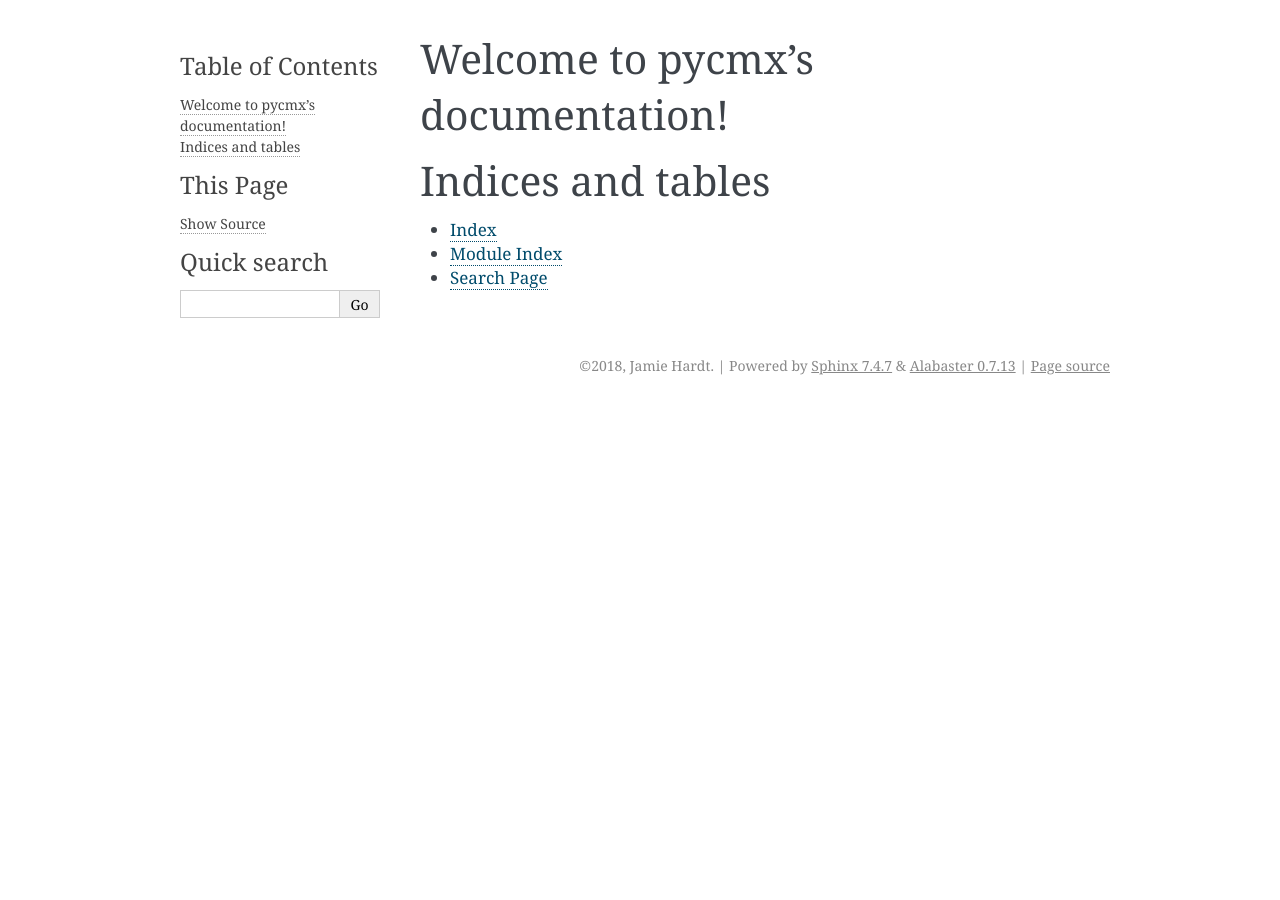
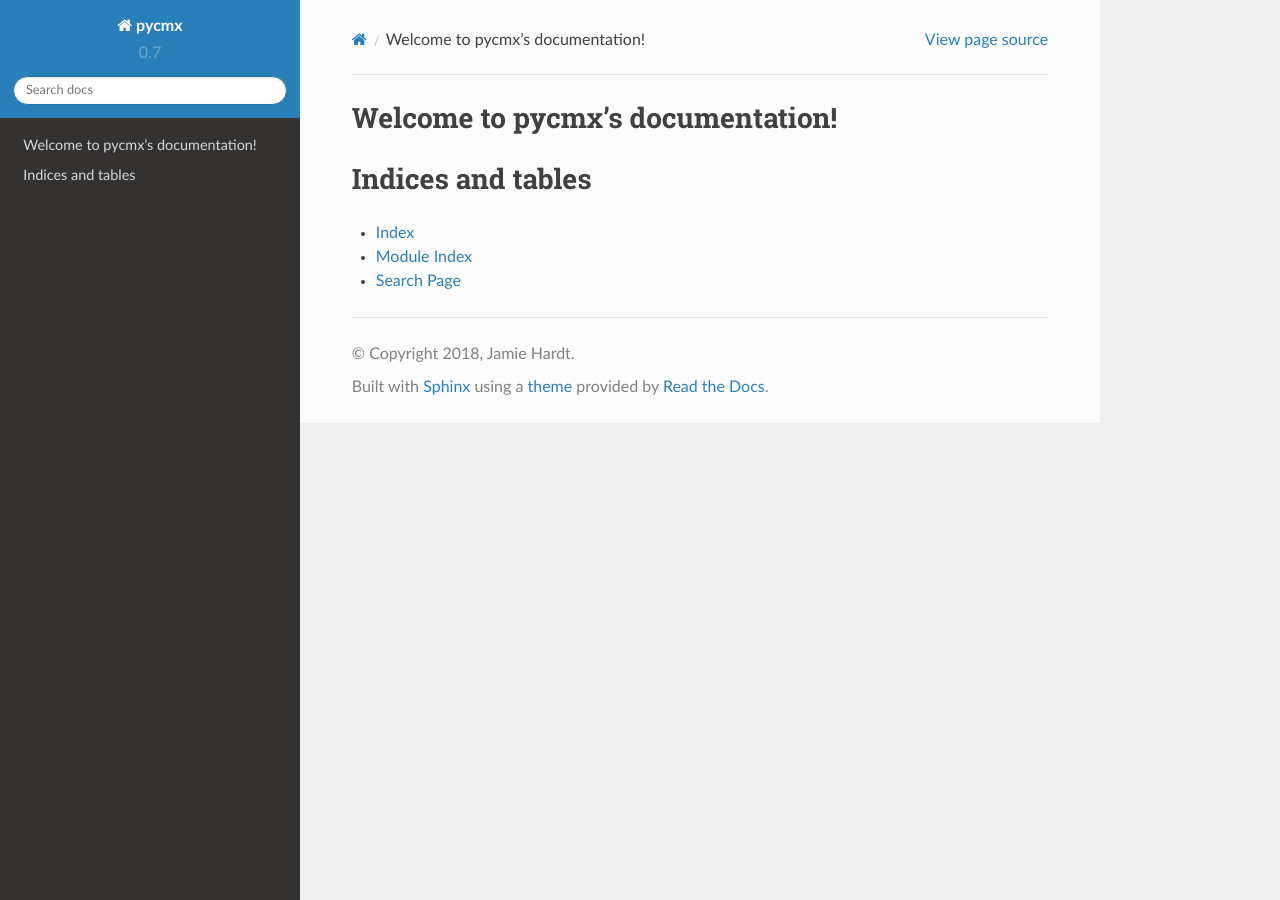
Before and after one commit to iluvcapra/pycmx, a Sphinx documentation site: the page built from docs/source/index.rst, in a window 1280 px wide. Built offline with Sphinx 7.4.7 and the Read the Docs theme 2.0.0, drawn with Linux system fonts in a browser that asks for light colours; pages that are not in the unit, such as notebooks, are missing from menus; part of the change alters nothing that is shown.

```diff
--- a/docs/source/conf.py
+++ b/docs/source/conf.py
@@ -24,9 +24,9 @@ copyright = '2018, Jamie Hardt'
 author = 'Jamie Hardt'
 
 # The short X.Y version
-version = ''
+version = '0.7'
 # The full version, including alpha/beta/rc tags
-release = ''
+release = '0.6'
 
 
 # -- General configuration ---------------------------------------------------
@@ -75,7 +75,7 @@ pygments_style = None
 # The theme to use for HTML and HTML Help pages.  See the documentation for
 # a list of builtin themes.
 #
-html_theme = 'alabaster'
+html_theme = 'sphinx_rtd_theme'
 
 # Theme options are theme-specific and customize the look and feel of a theme
 # further.  For a list of options available for each theme, see the
```
Also changed, not shown: 3 other files.
